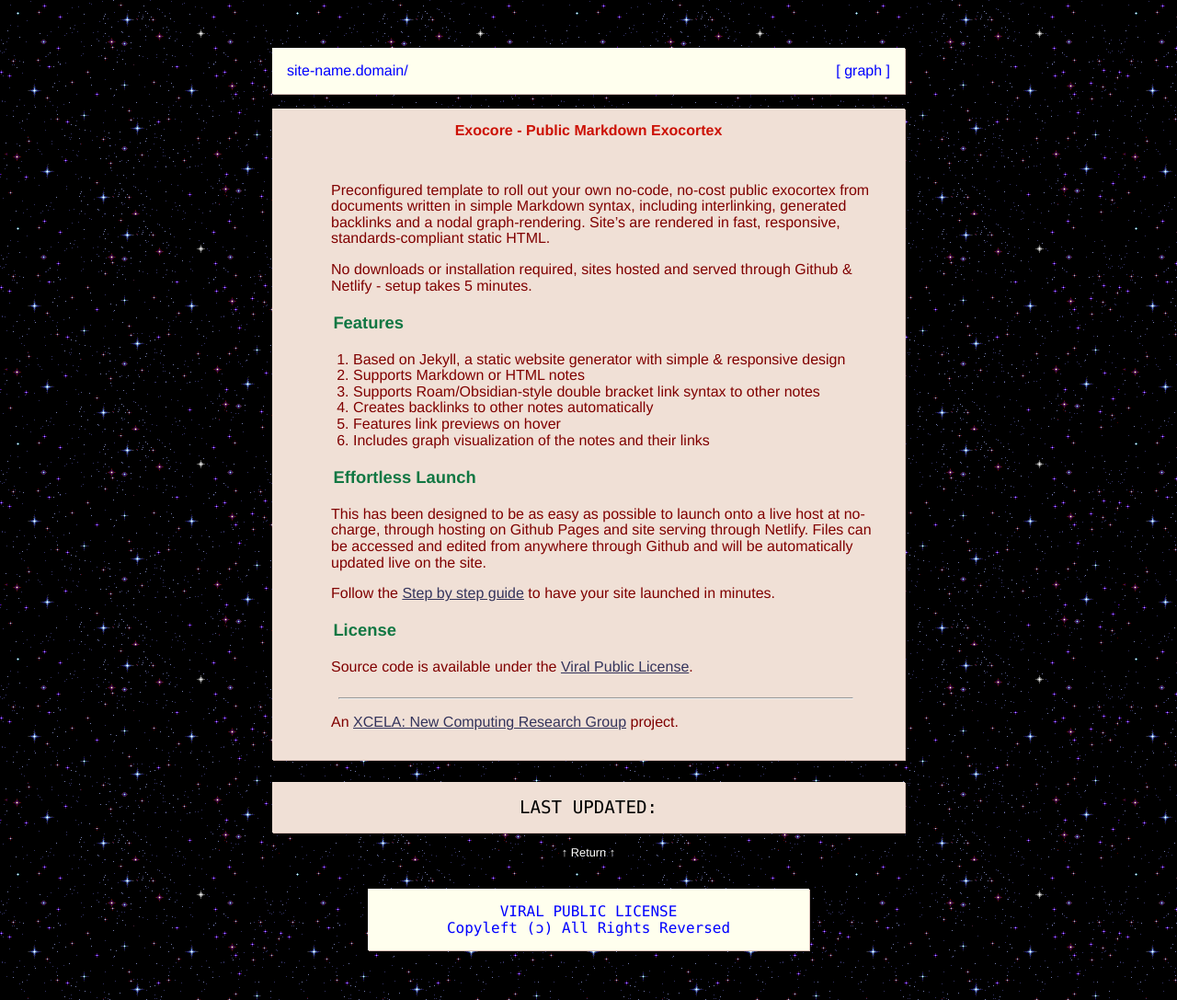
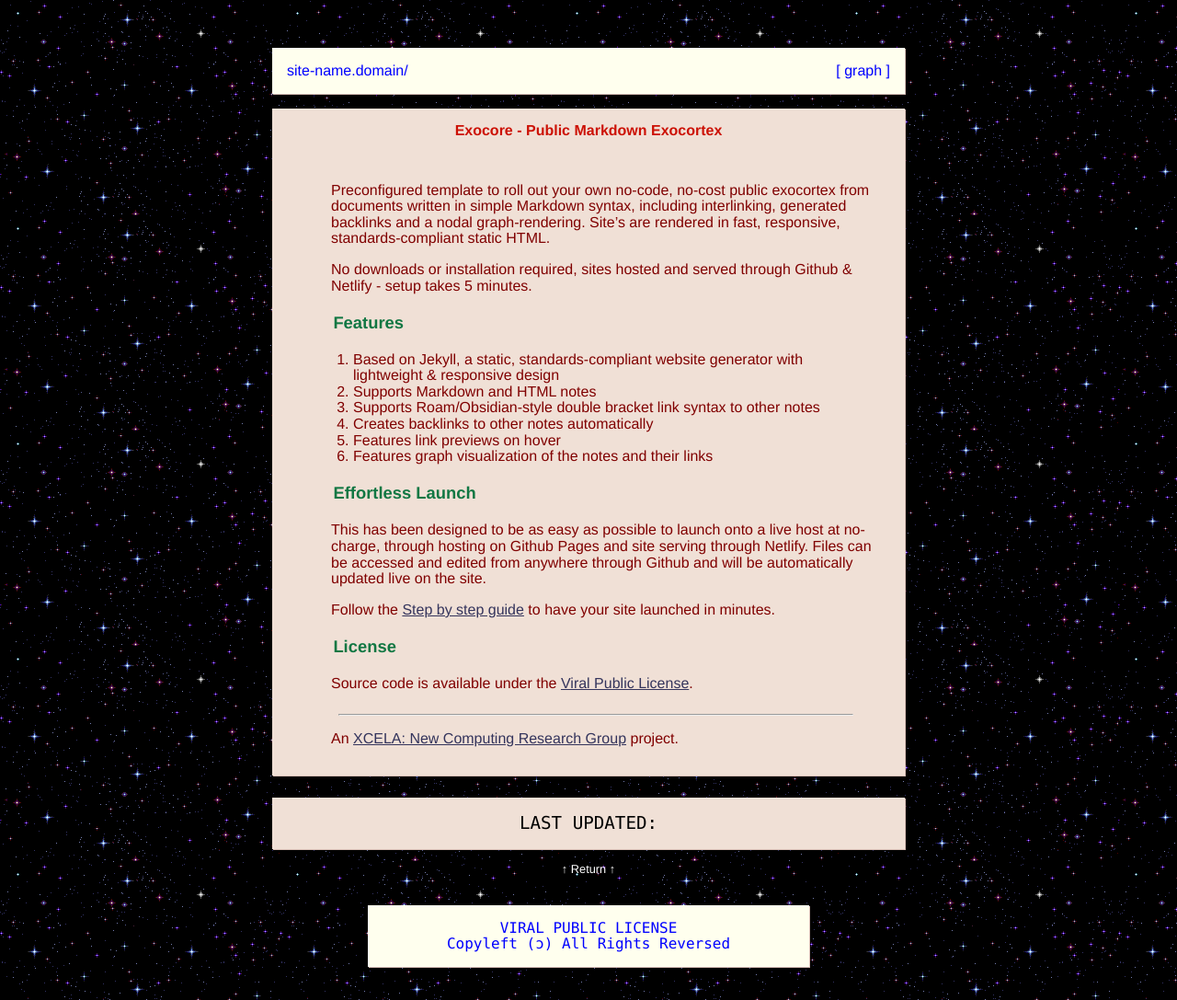
Before and after one commit to xcela/Exocore, a Jekyll site: the page built from _pages/index.md, in a window 1280 px wide. Shown: the whole page at 92% size. Built offline with Jekyll 4.4.1, drawn with Linux system fonts in a browser that asks for light colours.

Commit message:
Update index.md

```diff
--- a/_pages/index.md
+++ b/_pages/index.md
@@ -11,18 +11,18 @@ No downloads or installation required, sites hosted and served through Github &
 
 ## Features
 
-- Based on Jekyll, a static website generator with simple & responsive design
-- Supports Markdown or HTML notes
+- Based on Jekyll, a static, standards-compliant website generator with lightweight & responsive design
+- Supports Markdown and HTML notes
 - Supports Roam/Obsidian-style double bracket link syntax to other notes
 - Creates backlinks to other notes automatically
 - Features link previews on hover
-- Includes graph visualization of the notes and their links
+- Features graph visualization of the notes and their links
 
 ## Effortless Launch
 
 This has been designed to be as easy as possible to launch onto a live host at no-charge, through hosting on Github Pages and site serving through Netlify. Files can be accessed and edited from anywhere through Github and will be automatically updated live on the site.
 
-Follow the [Step by step guide](step-by-step-guide.html) to have your site launched in minutes.
+Follow the [Step by step guide](step-by-step-tutorial) to have your site launched in minutes.
 
 ## License
 
```
